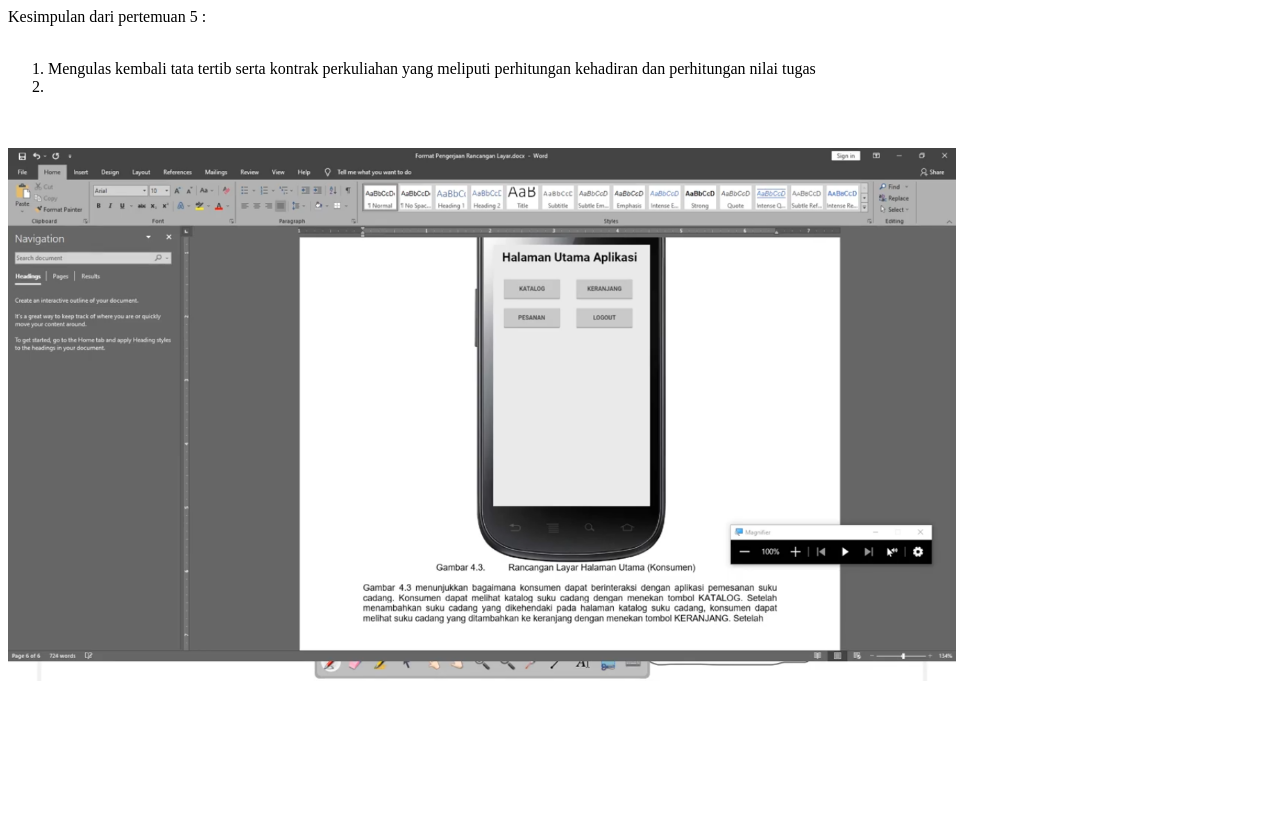
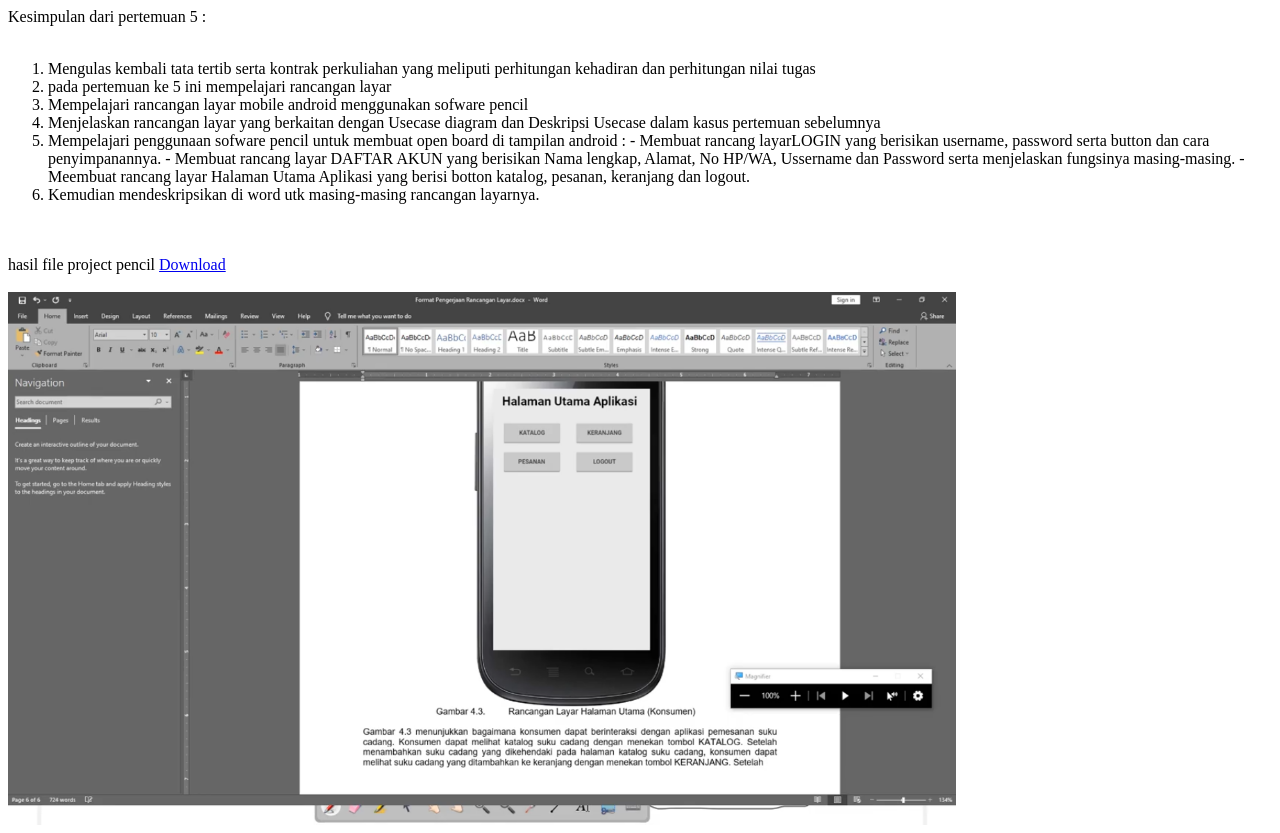
Before and after one commit to Feri2410/sadurrpl, a plain HTML site: page 5/index.html in a window 1280 px wide. Before the commit the page ends 800 px from the top, so only its background shows below. Drawn offline with Linux system fonts and the light colour scheme.

Commit message:
Update index.html

```diff
--- a/5/index.html
+++ b/5/index.html
@@ -1,8 +1,17 @@
 Kesimpulan dari pertemuan 5 : <br><br>
 <ol>
 	<li>Mengulas kembali tata tertib serta kontrak perkuliahan yang meliputi perhitungan kehadiran dan perhitungan nilai tugas </li>
-	<li>
+  <li>pada pertemuan ke 5 ini mempelajari rancangan layar</li>
+  <li>Mempelajari rancangan layar mobile android menggunakan sofware pencil </li>
+  <li>Menjelaskan rancangan layar yang berkaitan dengan Usecase diagram dan Deskripsi Usecase dalam kasus pertemuan sebelumnya</li>
+  <li>Mempelajari penggunaan sofware pencil untuk membuat open board di tampilan android :
+    - Membuat rancang layarLOGIN yang berisikan username, password serta button dan cara penyimpanannya.
+    - Membuat rancang layar DAFTAR AKUN yang berisikan Nama lengkap, Alamat, No HP/WA, Ussername dan Password serta menjelaskan fungsinya masing-masing.
+    - Meembuat rancang layar Halaman Utama Aplikasi yang berisi botton katalog, pesanan, keranjang dan logout.
+<li>Kemudian mendeskripsikan di word utk masing-masing rancangan layarnya.
 </ol>
-
+<br>
+<br>
+hasil file project pencil <a href="Rancangan Layar.epgza"target="_blank">Download</a>
 <br><br>
 <img src="SS5.png" width="75%">
```
